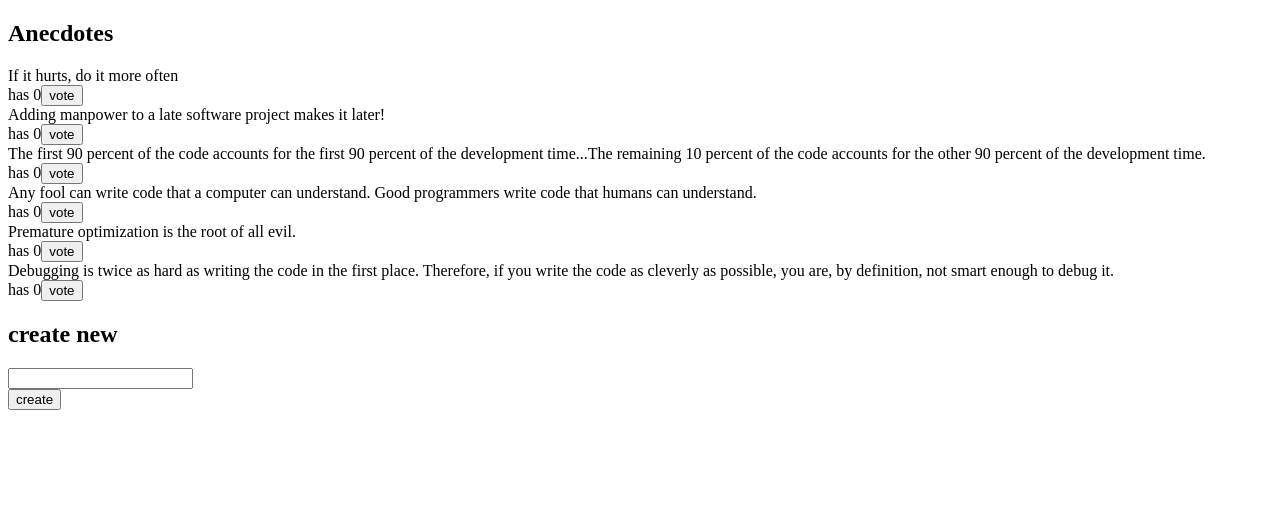
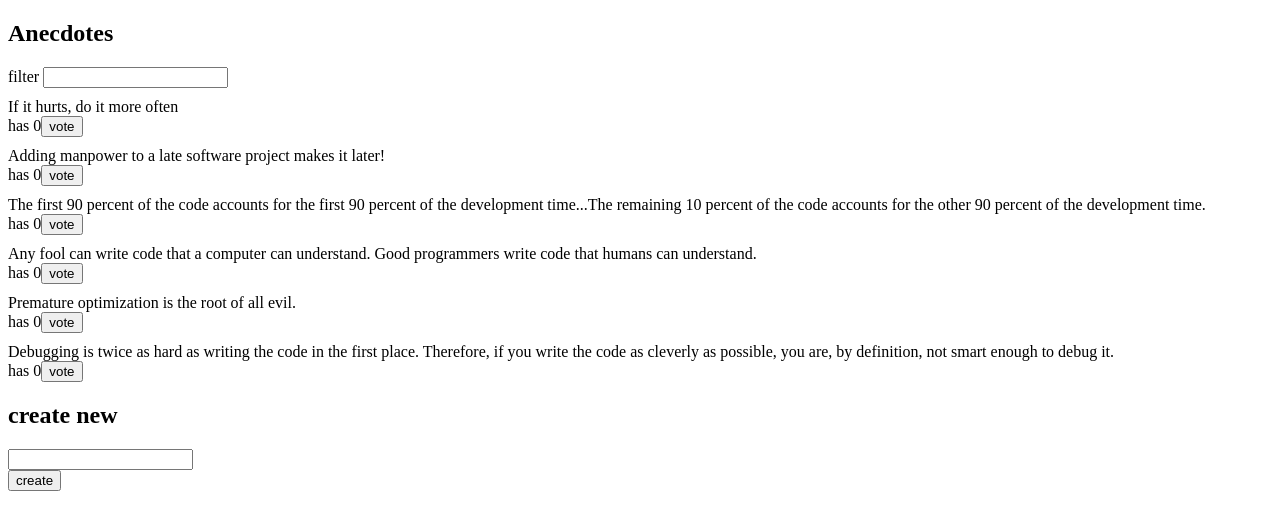
Before and after one commit to pgt2195/full-stack-open-redux-anecdote, a React (Vite) app: page / in a window 1280 px wide. Shown: the top 530 px of the page. Built offline with nearby package versions, Linux system fonts and the light colour scheme.

Commit message:
terminé exercice 6.9

```diff
--- a/src/App.jsx
+++ b/src/App.jsx
@@ -1,10 +1,12 @@
 import AnecdoteForm from './components/AnecdoteForm'
 import DisplayAnecdotes from './components/DisplayAnecdotes'
+import Filter from './components/Filter'
 
 const App = () => {
   return (
     <div>
       <h2>Anecdotes</h2>
+      <Filter />
       <DisplayAnecdotes />
       <AnecdoteForm />
     </div>
--- a/src/components/DisplayAnecdotes.jsx
+++ b/src/components/DisplayAnecdotes.jsx
@@ -2,7 +2,17 @@
 import { voteFor } from '../reducers/anecdoteReducer'
 
 const DisplayAnecdotes = () => {
-  const anecdotes = useSelector(state => state.sort((a, b) => b.votes - a.votes))
+
+  const anecdotes = useSelector(state => {
+    const anecdotesToDisplay = state.anecdotes.sort((a, b) => b.votes - a.votes)
+    if (state.filter === 'ALL') {
+      return anecdotesToDisplay
+    }
+    return anecdotesToDisplay.filter(anecdote =>
+      anecdote.content.toLowerCase().includes(state.filter)
+    )
+  })
+
   const dispatch = useDispatch()
 
   const vote = (id) => {
@@ -12,7 +22,7 @@
   return (
     <div>
       {anecdotes.map(anecdote =>
-        <div key={anecdote.id}>
+        <div key={anecdote.id} style={{marginBottom: 10}}>
           <div>
             {anecdote.content}
           </div>
--- /dev/null
+++ b/src/components/Filter.jsx
@@ -0,0 +1,22 @@
+import { useDispatch } from 'react-redux'
+import { filterChange } from '../reducers/filterReducer'
+
+const Filter = () => {
+  const dispatch = useDispatch()
+
+  const handleChange = (event) => {
+    // input-field value is in variable event.target.value
+    dispatch(filterChange(event.target.value))
+  }
+  const style = {
+    marginBottom: 10
+  }
+
+  return (
+    <div style={style}>
+      filter <input onChange={handleChange} />
+    </div>
+  )
+}
+
+export default Filter
--- a/src/main.jsx
+++ b/src/main.jsx
@@ -1,8 +1,15 @@
 import ReactDOM from 'react-dom/client'
-import { createStore } from 'redux'
+import { createStore, combineReducers } from 'redux'
 import { Provider } from 'react-redux'
 import App from './App'
-import reducer from './reducers/anecdoteReducer'
+
+import anecdoteReducer from './reducers/anecdoteReducer'
+import filterReducer from './reducers/filterReducer'
+
+const reducer = combineReducers({
+  anecdotes: anecdoteReducer,
+  filter: filterReducer
+})
 
 const store = createStore(reducer)
 
--- a/src/reducers/anecdoteReducer.js
+++ b/src/reducers/anecdoteReducer.js
@@ -37,7 +37,7 @@
 }
 
 
-const reducer = (state = initialState, action) => {
+const anecdoteReducer = (state = initialState, action) => {
   // console.log('state now: ', state)
   // console.log('action', action)
 
@@ -55,4 +55,4 @@
   return state
 }
 
-export default reducer
+export default anecdoteReducer
--- /dev/null
+++ b/src/reducers/filterReducer.js
@@ -0,0 +1,17 @@
+export const filterChange = filter => {
+  return {
+    type: 'FILTER',
+    payload: filter,
+  }
+}
+
+const filterReducer = (state = '', action) => {
+  switch (action.type) {
+    case 'FILTER':
+      return action.payload.toLowerCase()
+    default:
+      return state
+  }
+}
+
+export default filterReducer
```
